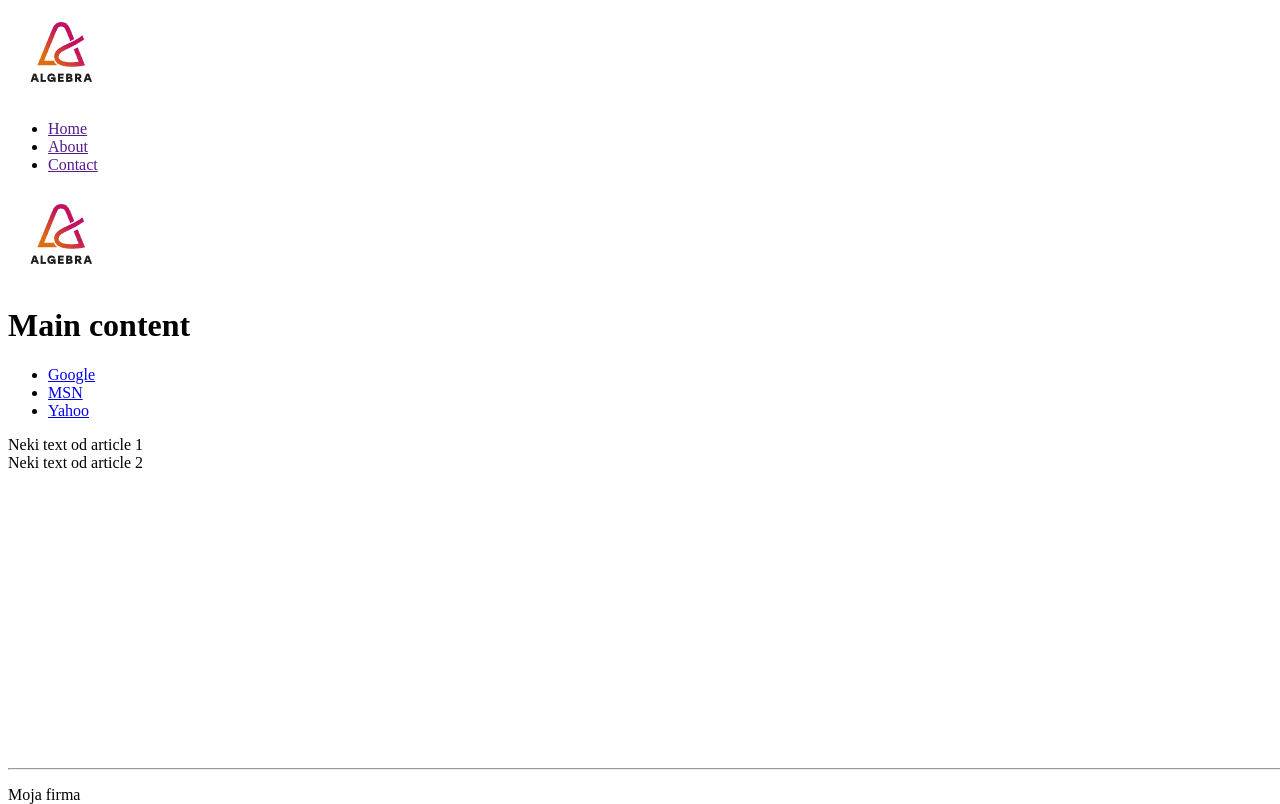
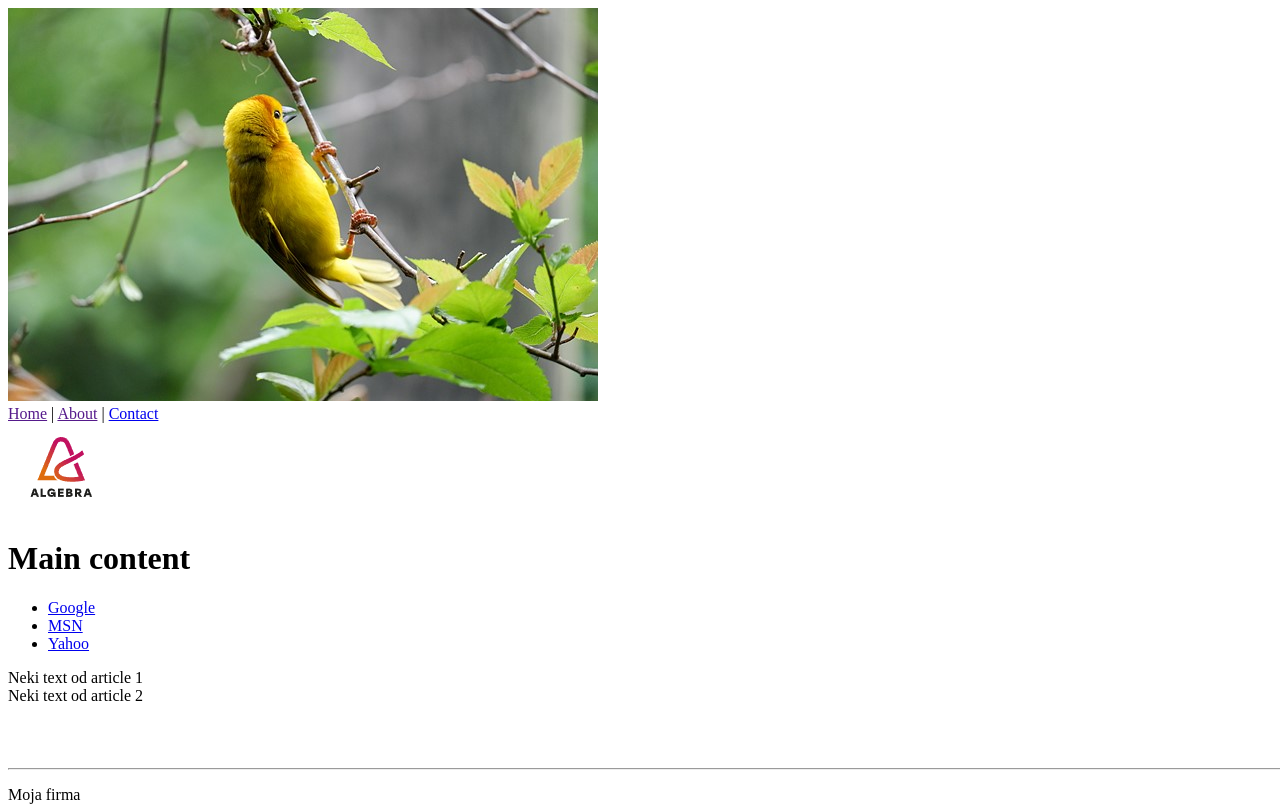
Before and after one commit to XSmileX007/algebra.zadatak, a plain HTML site: page index.html in a window 1280 px wide. Drawn offline with Linux system fonts and the light colour scheme.

Commit message:
some changes

```diff
--- a/index.html
+++ b/index.html
@@ -5,11 +5,11 @@
     <meta name="viewport" content="width=device-width, initial-scale=1.0" />
     <title>Zadatak</title>
     <style>
-      /*  header {
+      /* header {
         padding: 20px;
       }
 
-      .logo {
+      .logo img {
         max-width: 50px;
         width: 50px;
         height: 50px;
@@ -34,6 +34,11 @@
         padding: 20px;
       }
 
+      .navMine {
+        text-align: center;
+        font-size: 20px;
+      }
+
       aside {
         width: 30%;
         padding-left: 15px;
@@ -41,8 +46,8 @@
         float: right;
         font-style: italic;
         background-color: lightgray;
-      }
-*/
+      }*/
+
       footer {
         position: absolute;
         bottom: 0;
@@ -53,15 +58,21 @@
   </head>
   <body>
     <header>
+      <div class="logo">
+        <img src="./media/img/0266554465.jpeg" alt="Logo" />
+      </div>
       <nav>
-        <div class="logo">
-          <img src="./media/img/logo.png" alt="Logo" />
+        <div class="navMine">
+          <a href="">Home</a> | <a href="">About</a> |
+          <a href="./stranice/contact.html">Contact</a>
         </div>
+        <!--
         <ul class="navClass">
           <li><a href="">Home</a></li>
           <li><a href="">About</a></li>
-          <li><a href="">Contact</a></li>
+          <li><a href="./stranice/contact.html">Contact</a></li>
         </ul>
+    -->
       </nav>
     </header>
 
```
Also changed, not shown: stranice/contact.html (added, +15 -0 lines), media/img/0266554465.jpeg (added).
